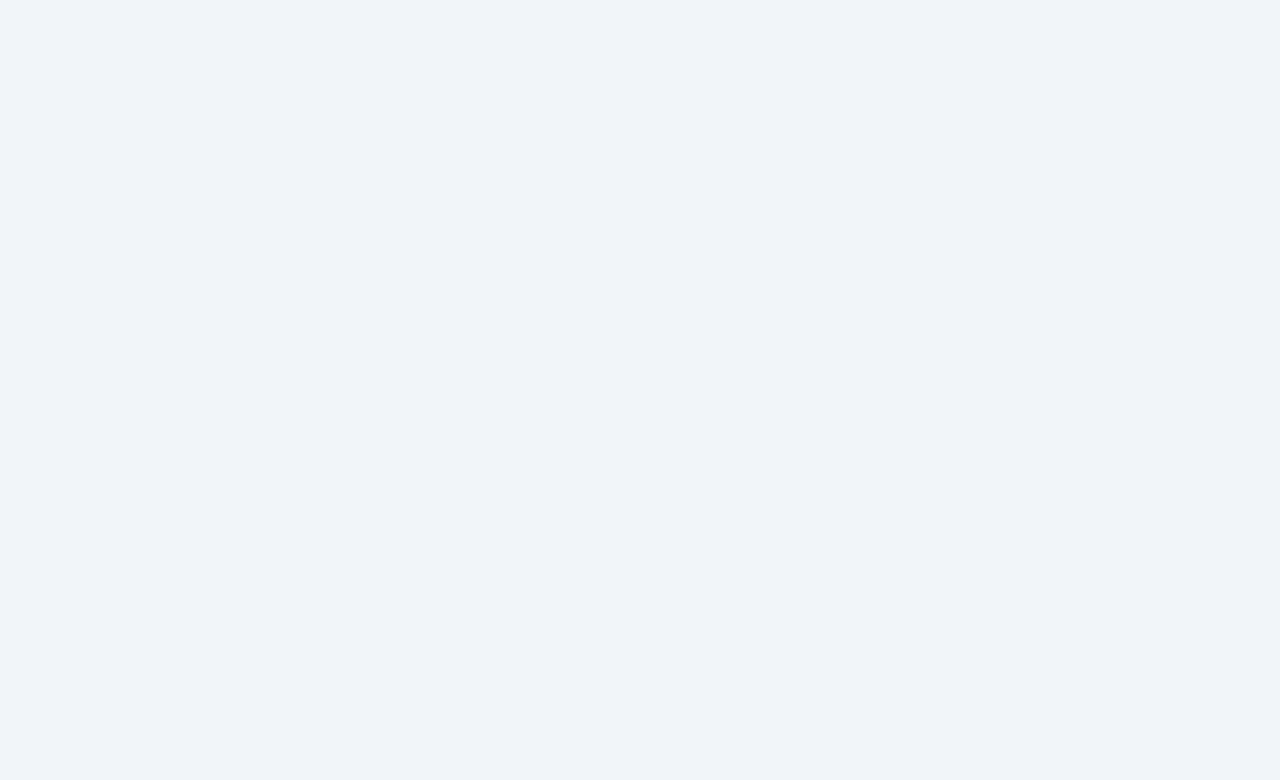
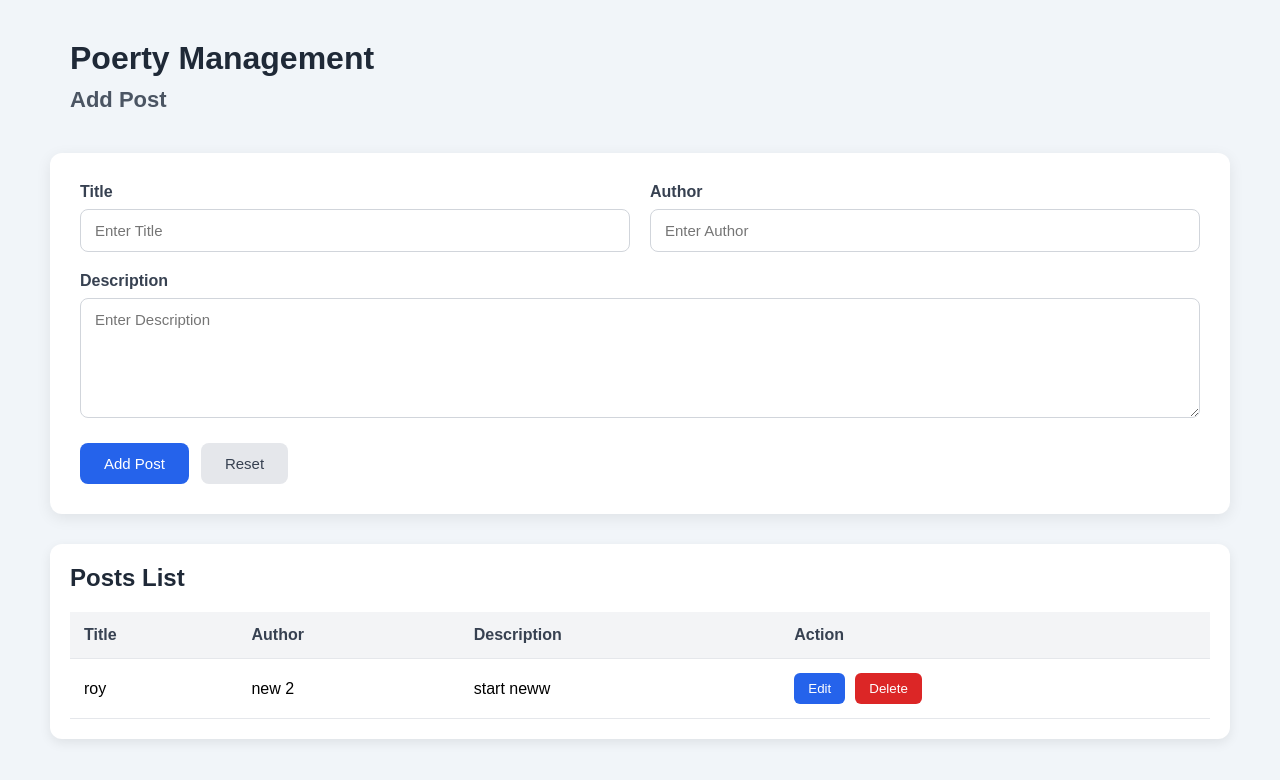
Before and after one commit to ashishgupta09/angular-advanced-features, an Angular app: page /poets in a window 1280 px wide. Before the commit this address led to /. Shown: the top 780 px of the page. Built offline with nearby package versions, Linux system fonts and the light colour scheme; data requests are answered from the project's data file.

Commit message:
Added the new crud Opeation.

```diff
--- a/db.json
+++ b/db.json
@@ -141,5 +141,14 @@
       "id": "8Ir_4E-7YRs"
     }
   ],
+  "posts": [
+    {
+      "title": "roy",
+      "description": "start neww",
+      "author": "new 2",
+      "createdAt": "2026-06-01",
+      "id": "F23p14XL84Q"
+    }
+  ],
   "$schema": "./node_modules/json-server/schema.json"
 }
--- a/src/app/app.routes.ts
+++ b/src/app/app.routes.ts
@@ -17,6 +17,11 @@ export const routes: Routes = [
   },
   {
     path: 'reusable',
-    loadComponent: () => import('../app/features/components/resuable/resuable').then((c) => c.Resuable),
+    loadComponent: () =>
+      import('../app/features/components/resuable/resuable').then((c) => c.Resuable),
+  },
+  {
+    path: 'poets',
+    loadComponent: () => import('../app/features/components/poets/poets').then((c) => c.Poets),
   },
 ];
--- /dev/null
+++ b/src/app/core/interfaces/post.ts
@@ -0,0 +1,7 @@
+export interface Post {
+  id: string;
+  title: string;
+  description: string;
+  author: string;
+  createdAt: string;
+}
--- /dev/null
+++ b/src/app/core/services/poet.ts
@@ -0,0 +1,28 @@
+import { HttpClient } from '@angular/common/http';
+import { inject, Injectable } from '@angular/core';
+import { Observable } from 'rxjs';
+import { Post } from '../interfaces/post';
+
+@Injectable({
+  providedIn: 'root',
+})
+export class Poet {
+  private http = inject(HttpClient);
+  private url = 'http://localhost:3000/posts';
+
+  getPosts(): Observable<Post[]> {
+    return this.http.get<Post[]>(`${this.url}`);
+  }
+
+  addPost(post: Post): Observable<Post> {
+    return this.http.post<Post>(`${this.url}`, post);
+  }
+
+  deletePost(id: string): Observable<void> {
+    return this.http.delete<void>(`${this.url}/${id}`);
+  }
+
+  updatePost(id: string, post: Post): Observable<Post> {
+    return this.http.put<Post>(`${this.url}/${id}`, post);
+  }
+}
--- /dev/null
+++ b/src/app/features/components/poets/poets.html
@@ -0,0 +1,78 @@
+<div class="page">
+  <div class="header">
+    <div>
+      <h1>Poerty Management</h1>
+    </div>
+
+    <div class="card-title">
+      <h2>
+        {{ isEditMode() ? 'Update Post' : 'Add Post' }}
+      </h2>
+    </div>
+  </div>
+</div>
+
+<form [formGroup]="postForm" (ngSubmit)="onSubmit()">
+  <div class="form-grid">
+    <div class="form-group">
+      <label>Title</label>
+      <input type="text" formControlName="title" placeholder="Enter Title" />
+    </div>
+
+    <div class="form-group">
+      <label>Author</label>
+      <input type="email" formControlName="author" placeholder="Enter Author" />
+    </div>
+
+    <div class="form-group">
+      <label> Description </label>
+      <textarea
+        type="text"
+        formControlName="description"
+        placeholder="Enter Description"
+      ></textarea>
+    </div>
+  </div>
+
+  <div class="button-group">
+    <button class="primary-btn" type="submit">
+      {{ isEditMode() ? 'Update Post' : 'Add Post' }}
+    </button>
+    <button type="button" class="secondary-btn" (click)="resetForm()">Reset</button>
+  </div>
+</form>
+
+<div class="table card">
+  <div class="post-list">
+    <h2>Posts List</h2>
+  </div>
+
+  <div class="table-wrapper">
+    <table>
+      <thead>
+        <tr>
+          <th>Title</th>
+          <th>Author</th>
+          <th>Description</th>
+          <th>Action</th>
+        </tr>
+      </thead>
+
+      <tbody>
+        @for (post of posts(); track post.id) {
+          <tr>
+            <td>{{ post.title }}</td>
+            <td>{{ post.author }}</td>
+            <td>{{ post.description }}</td>
+            <td>
+              <div class="action-buttons">
+                <button class="edit-btn" (click)="editPost(post)">Edit</button>
+                <button class="delete-btn" (click)="deletePost(post.id)">Delete</button>
+              </div>
+            </td>
+          </tr>
+        }
+      </tbody>
+    </table>
+  </div>
+</div>
--- /dev/null
+++ b/src/app/features/components/poets/poets.scss
@@ -0,0 +1,216 @@
+.page {
+  max-width: 100%;
+  margin: 40px 50px;
+  padding: 0px 20px;
+}
+
+.header {
+  margin-bottom: 30px;
+}
+
+.header h1 {
+  font-size: 32px;
+  font-weight: 700;
+  color: #1f2937;
+  margin-bottom: 10px;
+}
+
+.card-title h2 {
+  font-size: 22px;
+  font-weight: 600;
+  color: #4b5563;
+}
+
+form {
+  background: #ffffff;
+  padding: 30px;
+  border-radius: 12px;
+  box-shadow: 0 4px 15px rgba(0, 0, 0, 0.08);
+  margin: 0 50px;
+}
+
+.form-grid {
+  display: grid;
+  //   grid-template-columns: repeat(1, 2fr);
+  gap: 20px;
+}
+
+.form-group {
+  display: flex;
+  flex-direction: column;
+}
+
+.form-group:last-child {
+  grid-column: span 2;
+}
+
+.form-group label {
+  font-weight: 600;
+  margin-bottom: 8px;
+  color: #374151;
+}
+
+.form-group input {
+  padding: 12px 14px;
+  border: 1px solid #d1d5db;
+  border-radius: 8px;
+  outline: none;
+  font-size: 15px;
+  transition: all 0.3s ease;
+}
+
+.form-group input:focus {
+  border-color: #2563eb;
+  box-shadow: 0 0 0 3px rgba(37, 99, 235, 0.15);
+}
+
+.button-group {
+  margin-top: 25px;
+  display: flex;
+  gap: 12px;
+}
+
+.primary-btn,
+.secondary-btn {
+  padding: 12px 24px;
+  border: none;
+  border-radius: 8px;
+  font-size: 15px;
+  cursor: pointer;
+  transition: 0.3s;
+}
+
+.primary-btn {
+  background: #2563eb;
+  color: #fff;
+}
+
+.primary-btn:hover {
+  background: #1d4ed8;
+}
+
+.secondary-btn {
+  background: #e5e7eb;
+  color: #374151;
+}
+
+.secondary-btn:hover {
+  background: #d1d5db;
+}
+
+.form-group textarea {
+  padding: 12px 14px;
+  border: 1px solid #d1d5db;
+  border-radius: 8px;
+  outline: none;
+  font-size: 15px;
+  min-height: 120px;
+  resize: vertical;
+  transition: all 0.3s ease;
+  font-family: inherit;
+}
+
+.form-group textarea:focus {
+  border-color: #2563eb;
+  box-shadow: 0 0 0 3px rgba(37, 99, 235, 0.15);
+}
+
+/* Responsive */
+
+@media (max-width: 768px) {
+  .form-grid {
+    grid-template-columns: 1fr;
+  }
+
+  .form-group:last-child {
+    grid-column: span 1;
+  }
+
+  .button-group {
+    flex-direction: column;
+  }
+
+  .primary-btn,
+  .secondary-btn {
+    width: 100%;
+  }
+}
+
+// table
+
+.table.card {
+  background: #fff;
+  border-radius: 12px;
+  padding: 20px;
+  margin: 30px 50px;
+  box-shadow: 0 4px 12px rgba(0, 0, 0, 0.08);
+}
+
+.post-list {
+  margin-bottom: 20px;
+}
+
+.post-list h2 {
+  margin: 0;
+  color: #1f2937;
+}
+
+.table-wrapper {
+  overflow-x: auto;
+}
+
+table {
+  width: 100%;
+  border-collapse: collapse;
+}
+
+thead {
+  background: #f3f4f6;
+}
+
+th,
+td {
+  padding: 14px;
+  text-align: left;
+  border-bottom: 1px solid #e5e7eb;
+}
+
+th {
+  font-weight: 600;
+  color: #374151;
+}
+
+tbody tr:hover {
+  background: #f9fafb;
+}
+
+.action-buttons {
+  display: flex;
+  gap: 10px;
+}
+
+.edit-btn,
+.delete-btn {
+  border: none;
+  padding: 8px 14px;
+  border-radius: 6px;
+  cursor: pointer;
+}
+
+.edit-btn {
+  background: #2563eb;
+  color: white;
+}
+
+.delete-btn {
+  background: #dc2626;
+  color: white;
+}
+
+.edit-btn:hover {
+  background: #1d4ed8;
+}
+
+.delete-btn:hover {
+  background: #b91c1c;
+}
--- /dev/null
+++ b/src/app/features/components/poets/poets.ts
@@ -0,0 +1,100 @@
+import { CommonModule } from '@angular/common';
+import { Component, inject, OnInit, signal } from '@angular/core';
+import { FormBuilder, ReactiveFormsModule, Validators } from '@angular/forms';
+import { Poet } from '../../../core/services/poet';
+import { Post } from '../../../core/interfaces/post';
+
+@Component({
+  selector: 'app-poets',
+  imports: [CommonModule, ReactiveFormsModule],
+  standalone: true,
+  templateUrl: './poets.html',
+  styleUrl: './poets.scss',
+})
+export class Poets implements OnInit {
+  private fb = inject(FormBuilder);
+  private service = inject(Poet);
+  posts = signal<Post[]>([]);
+  isEditMode = signal(false);
+  seletedPostId = signal<string | null>(null);
+
+  postForm = this.fb.group({
+    title: ['', Validators.required],
+    description: ['', Validators.required],
+    author: ['', Validators.required],
+  });
+
+  ngOnInit(): void {
+    this.getPosts();
+  }
+
+  getPosts() {
+    this.service.getPosts().subscribe({
+      next: (res) => {
+        this.posts.set(res);
+      },
+      error(err) {
+        console.log(err);
+      },
+    });
+  }
+
+  onSubmit() {
+    if (this.postForm.invalid) {
+      this.postForm.markAllAsTouched();
+      return;
+    }
+
+    const payload = {
+      ...this.postForm.getRawValue(),
+      createdAt: new Date().toISOString().split('T')[0],
+    } as Post;
+
+    if (this.isEditMode()) {
+      this.service.updatePost(this.seletedPostId()!, payload).subscribe({
+        next: () => {
+          (this.getPosts(), this.resetForm());
+        },
+        error(err) {
+          console.log(err);
+        },
+      });
+    } else {
+      this.service.addPost(payload).subscribe({
+        next: () => {
+          (this.getPosts(), this.resetForm());
+        },
+        error(err) {
+          console.log(err);
+        },
+      });
+    }
+  }
+
+  deletePost(id: string) {
+    this.service.deletePost(id).subscribe({
+      next: () => {
+        this.getPosts();
+      },
+      error(err) {
+        console.log(err);
+      },
+    });
+  }
+
+  editPost(post: Post) {
+    this.isEditMode.set(true);
+    this.seletedPostId.set(post.id);
+    this.postForm.patchValue({
+      title: post.title,
+      description: post.description,
+      author: post.author,
+    });
+  }
+
+  resetForm() {
+    this.isEditMode.set(false);
+    this.seletedPostId.set(null);
+    this.postForm.reset();
+  }
+}
```
Also changed, not shown: 1 other file (tests, documents, lock files or other folders).
